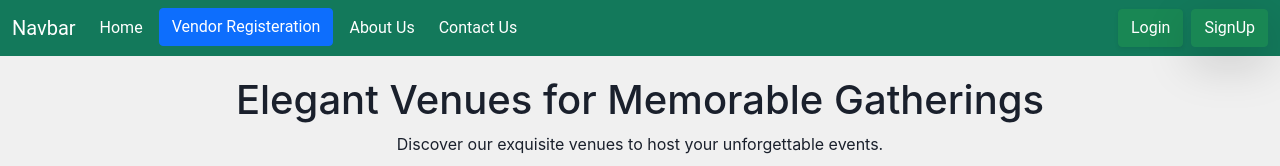
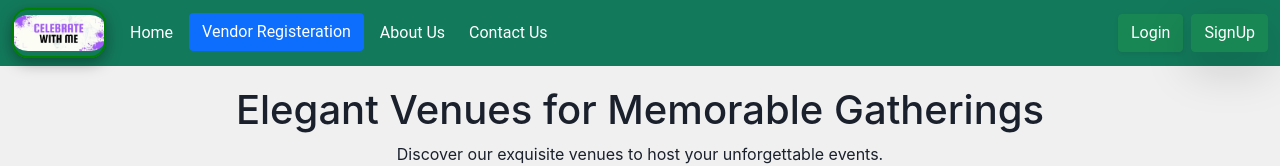
Before and after one commit to Farman-777/VenueBooking, a React (Create React App) app in the folder booking/: page / in a window 1280 px wide. Shown: the top 166 px of the page. Built offline with nearby package versions, Linux system fonts and the light colour scheme.

Commit message:
logo added

```diff
--- a/booking/src/Navbar/Header.js
+++ b/booking/src/Navbar/Header.js
@@ -5,6 +5,7 @@ import SignIn from './SignIn'
 import SignUp from "./SignUp";
 import { useDispatch, useSelector } from "react-redux";
 import axios from "axios";
+import imageUrl from '../Logo/CelebrateWithMe.jpeg'
 // import CartNew from '../CartNew'
 // import CartItem from "./CartItem";
 
@@ -34,7 +35,12 @@ return (
 <nav className="navbar navbar-expand-lg navbar-dark text-center text-dark" style={{background:"#13795b",fontFamily:"Roboto"}}>
 {/* <nav className="navbar navbar-expand-lg navbar-dark text-center" style={{background:"#563d7c",fontFamily:"Roboto"}}> */}
   <div className="container-fluid">
-    <a className="navbar-brand">Navbar</a>
+  <img className="navbar-brand" src={imageUrl} alt="Celebrate With Me" style={{
+    height: '50px',
+    border: '2px solid green',
+    borderRadius: '16px',
+    boxShadow: "rgba(0, 0, 0, 0.35) 0px 5px 15px",
+  }} />
     <button className="navbar-toggler" type="button" data-bs-toggle="collapse" data-bs-target="#navbarSupportedContent" aria-controls="navbarSupportedContent" aria-expanded="false" aria-label="Toggle navigation">
       <span className="navbar-toggler-icon"></span>
     </button>
```
Also changed, not shown: booking/src/Logo/CelebrateWithMe.jpeg (added).
